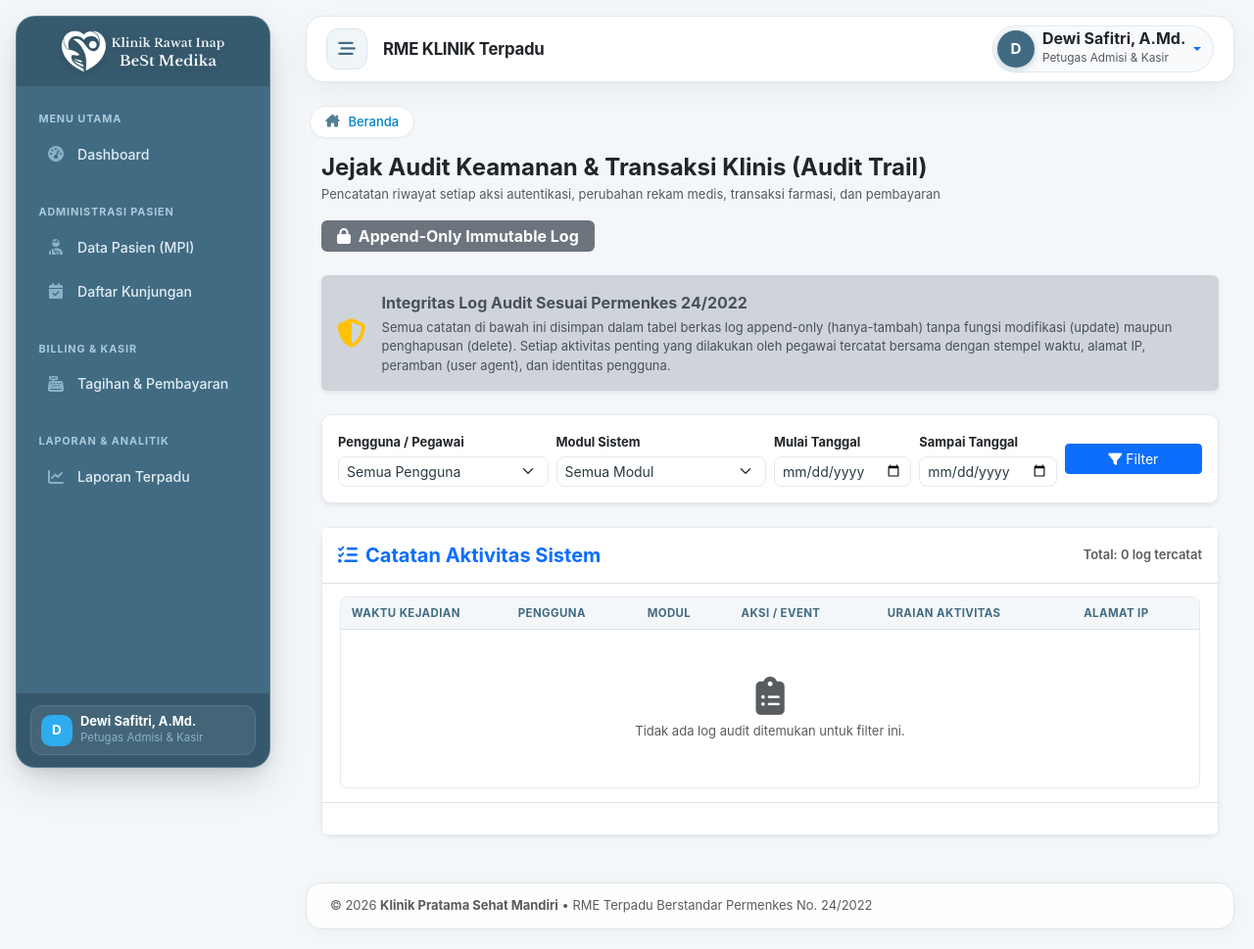
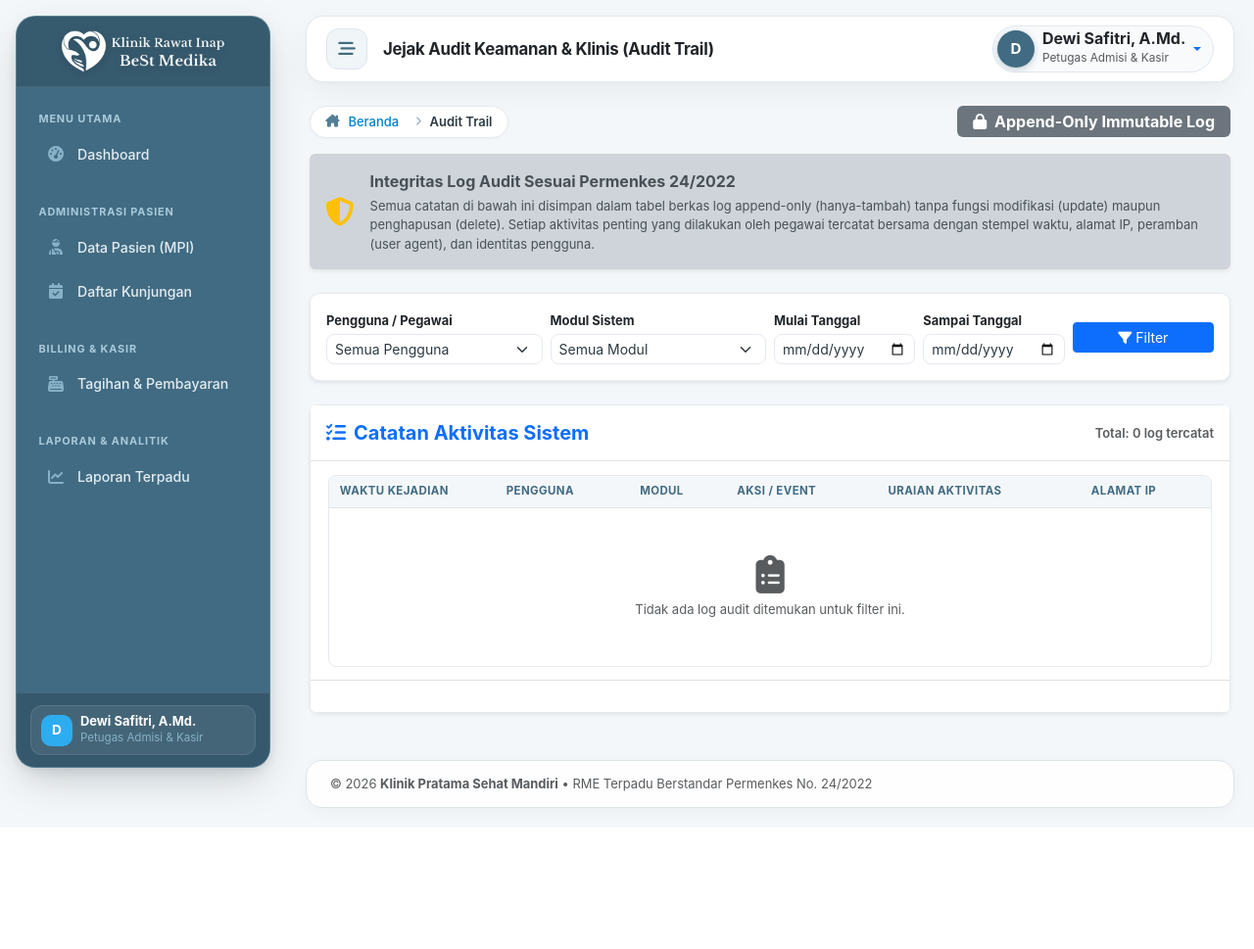
Before and after one commit to ardhikaxx/rme-klinik, a Laravel app: page /audit in a window 1280 px wide. Shown: the whole page at 98% size. After the commit the page ends 834 px from the top, so only its background shows below. Run offline with Laravel 12, Linux system fonts and the light colour scheme; a user stored in the database is signed in; data comes from the database, SQL or seed files in the repository; data that the repository does not hold is empty; parts of the project's set-up code (start-up, migrations or seed data) failed here and were passed over; some libraries are stand-ins or nearby versions.

Commit message:
feat: implementasi breadcrumb dan padding tabel pada audit trail log

```diff
--- a/resources/views/audit/index.blade.php
+++ b/resources/views/audit/index.blade.php
@@ -1,18 +1,20 @@
 @extends('layouts.app')
 
 @section('title', 'Jejak Audit Keamanan & Klinis (Audit Trail)')
+@section('page_title', 'Jejak Audit Keamanan & Klinis (Audit Trail)')
+
+@section('breadcrumb')
+    <li class="breadcrumb-item active" aria-current="page">Audit Trail</li>
+@endsection
+
+@section('page_actions')
+    <span class="badge bg-secondary fs-6 px-3 py-2">
+        <i class="fas fa-lock me-1"></i> Append-Only Immutable Log
+    </span>
+@endsection
 
 @section('content')
-<div class="container-fluid">
-    <div class="d-flex flex-wrap align-items-center justify-content-between gap-3 mb-4">
-        <div>
-            <h4 class="mb-1 text-dark fw-bold">Jejak Audit Keamanan & Transaksi Klinis (Audit Trail)</h4>
-            <p class="text-muted small mb-0">Pencatatan riwayat setiap aksi autentikasi, perubahan rekam medis, transaksi farmasi, dan pembayaran</p>
-        </div>
-        <span class="badge bg-secondary fs-6 px-3 py-2">
-            <i class="fas fa-lock me-1"></i> Append-Only Immutable Log
-        </span>
-    </div>
+<div class="container-fluid p-0">
 
     <!-- Security Information Alert -->
     <div class="alert alert-dark border-0 shadow-sm d-flex align-items-center mb-4 p-3" role="alert">
```
